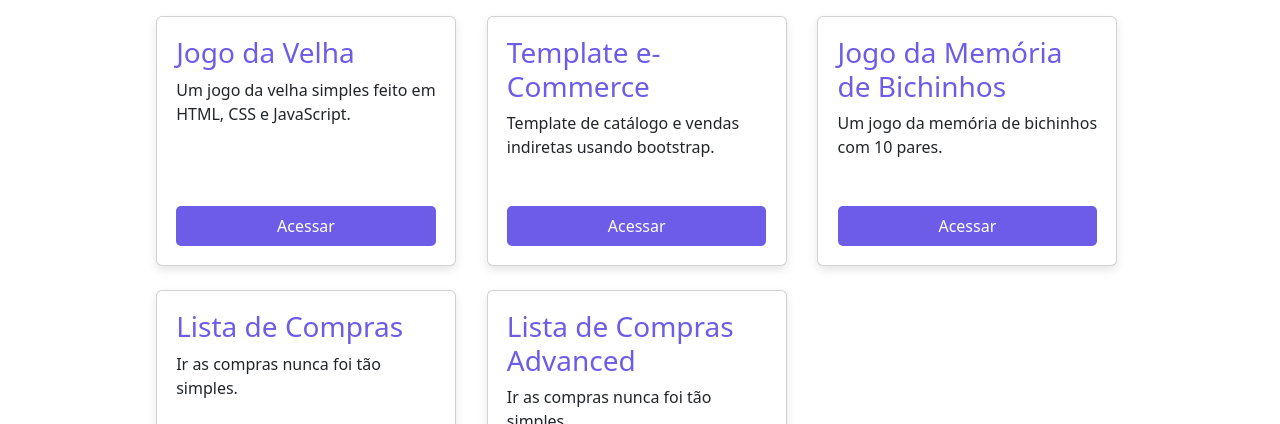
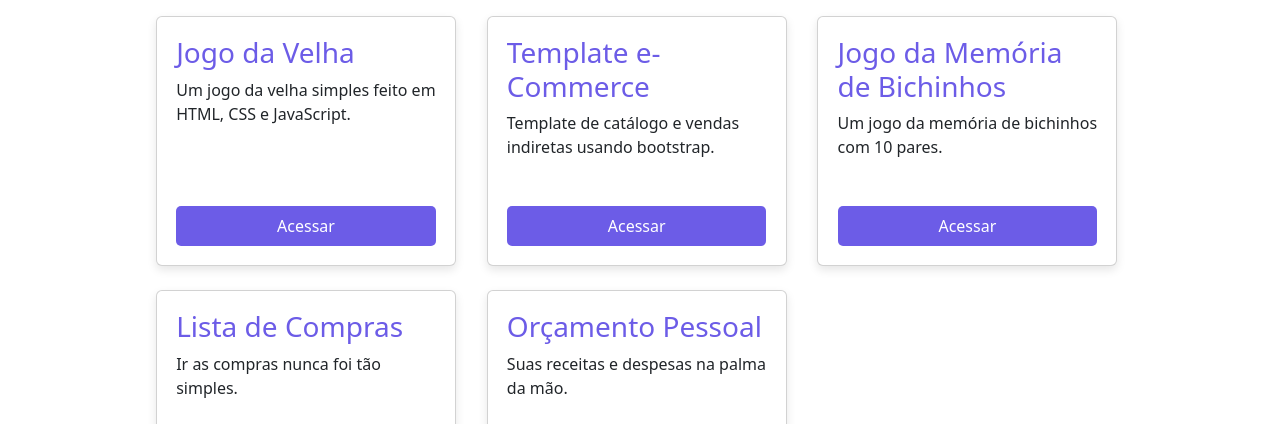
Before and after one commit to dancasvi/portfolio, a plain HTML site: page index.html in a window 1280 px wide. Both pictures are taken after a click on the link "Projetos". Shown: the part 496-920 px from the top of the page. Drawn offline with nearby package versions, Linux system fonts and the light colour scheme.

Commit message:
feat: add orcamento pessoal na lista de projetos

```diff
--- a/index.html
+++ b/index.html
@@ -90,9 +90,9 @@
             <a href="projetos/market-list/index.html" target="_blank">Acessar</a>
           </div>
           <div class="card">
-            <h3>Lista de Compras Advanced</h3>
-            <p>Ir as compras nunca foi tão simples.</p>
-            <a href="projetos/market-list-advanced/index.html" target="_blank">Acessar</a>
+            <h3>Orçamento Pessoal</h3>
+            <p>Suas receitas e despesas na palma da mão.</p>
+            <a href="projetos/orcamento-pessoal/index.html" target="_blank">Acessar</a>
           </div>
         </div>
       </div>
```
